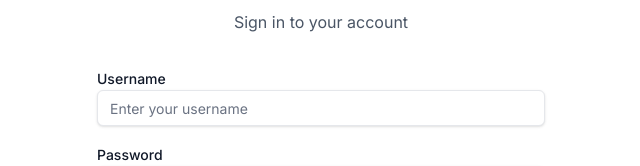
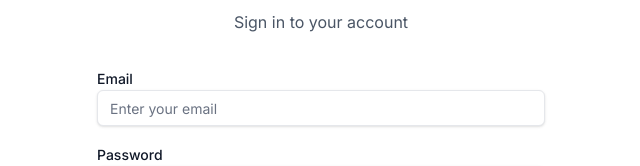
Before and after one commit to Vlex127/ukoni, a Next.js app: page /login in a window 1280 px wide. Shown: the part 284-450 px from the top of the page, without its empty margins (319-959 px from the left). Built offline with nearby package versions, Linux system fonts and the light colour scheme.

Commit message:
wrk oooo

```diff
--- a/src/components/auth/login-form.tsx
+++ b/src/components/auth/login-form.tsx
@@ -13,7 +13,7 @@ interface LoginFormProps {
 }
 
 export function LoginForm({ onSuccess }: LoginFormProps) {
-  const [username, setUsername] = useState("")
+  const [email, setEmail] = useState("")
   const [password, setPassword] = useState("")
   const [isLoading, setIsLoading] = useState(false)
   const { login, error } = useAuth()
@@ -23,7 +23,7 @@ export function LoginForm({ onSuccess }: LoginFormProps) {
     setIsLoading(true)
 
     try {
-      await login(username, password)
+      await login(email, password)
       onSuccess?.()
     } catch (error) {
       console.error("Login failed:", error)
@@ -48,13 +48,13 @@ export function LoginForm({ onSuccess }: LoginFormProps) {
       <form onSubmit={handleSubmit} className="space-y-6">
         <div className="space-y-4">
           <div>
-            <Label htmlFor="username">Username</Label>
+            <Label htmlFor="email">Email</Label>
             <Input
-              id="username"
-              type="text"
-              value={username}
-              onChange={(e) => setUsername(e.target.value)}
-              placeholder="Enter your username"
+              id="email"
+              type="email"
+              value={email}
+              onChange={(e) => setEmail(e.target.value)}
+              placeholder="Enter your email"
               required
               disabled={isLoading}
             />
--- a/src/contexts/auth-context.tsx
+++ b/src/contexts/auth-context.tsx
@@ -20,6 +20,7 @@ interface AuthContextType {
 }
 
 interface RegisterData {
+  username: string
   email: string
   password: string
   full_name?: string
```
